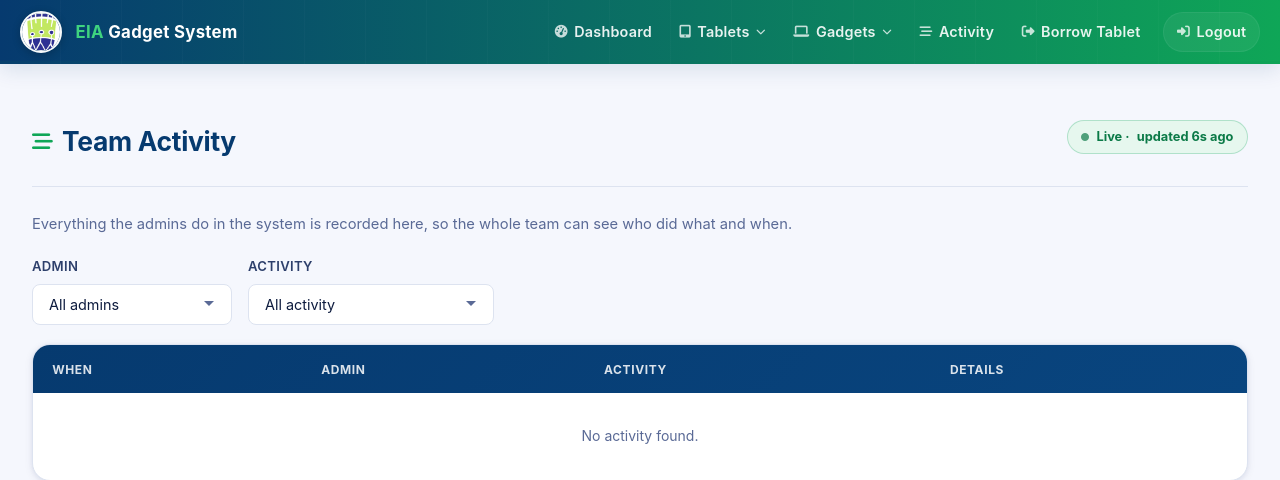
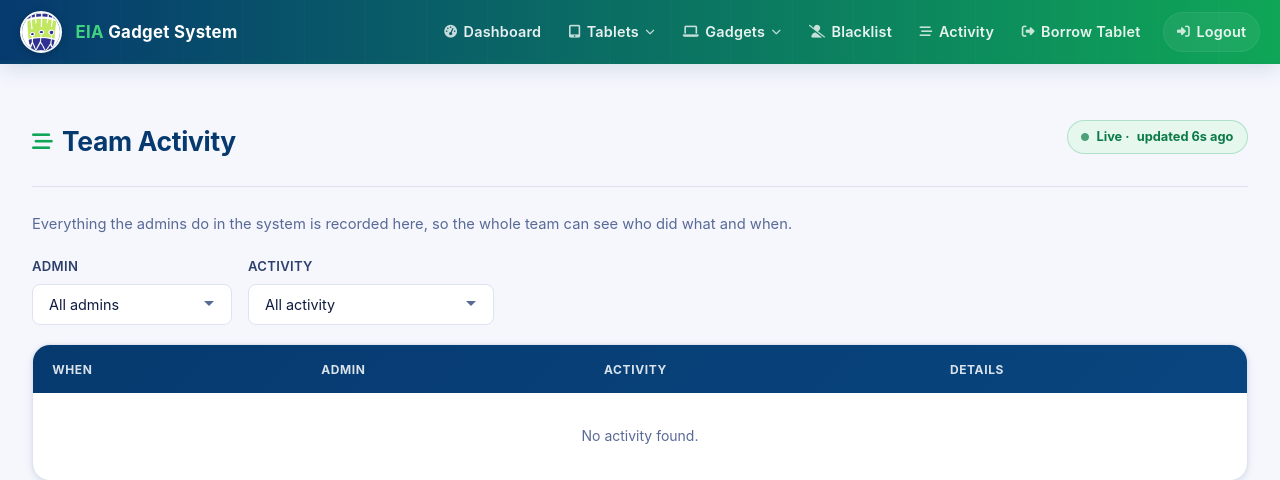
Before and after one commit to empowerinternationalacademy21-jpg/Empower-Staff-Attendence-And-Gadget-Tracking-System, a Flask app: page /activity in a window 1280 px wide. Shown: the top 480 px of the page. Run offline with Flask 3, Linux system fonts and the light colour scheme; the visitor is signed in with stand-in values (Sample User, id 1); data that the repository does not hold is empty.

Commit message:
Add Blacklist link to base template

```diff
--- a/templates/base.html
+++ b/templates/base.html
@@ -72,6 +72,7 @@
         </div>
       </div>
 
+      <a href="{{ url_for('blacklist_page') }}"><i class="fas fa-user-slash"></i> Blacklist</a>
       <a href="{{ url_for('activity') }}"><i class="fas fa-stream"></i> Activity</a>
       <a href="{{ url_for('tablet_signout') }}"><i class="fas fa-sign-out-alt"></i> Borrow Tablet</a>
       <a href="{{ url_for('logout') }}" class="btn-logout"><i class="fas fa-sign-in-alt"></i> Logout</a>
```
